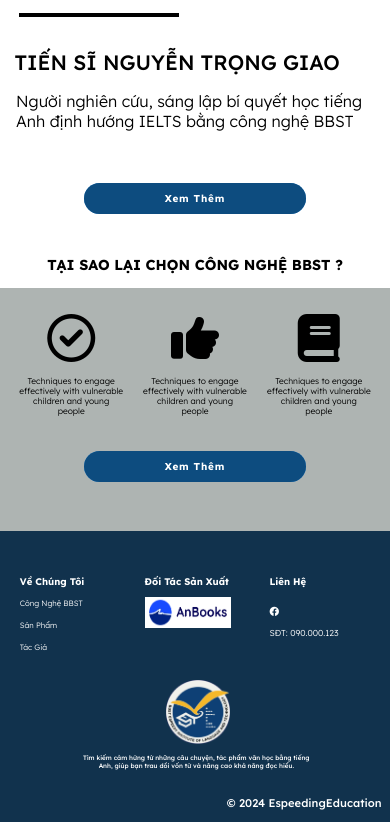
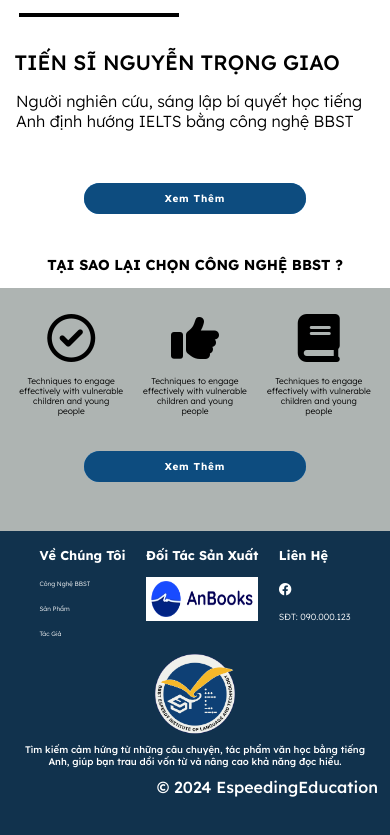
Before and after one commit to zZevetS/Project_EngBBST, a plain HTML site: page page/main.html in a window 390 px wide. Shown: the part 1613-2448 px from the top of the page. Drawn offline with Linux system fonts and the light colour scheme.

Commit message:
updateFooter

```diff
--- a/css/responsive/rpheaderfooter.css
+++ b/css/responsive/rpheaderfooter.css
@@ -109,72 +109,77 @@
         justify-content: space-around;
     }
     /* Footer */
-    .footer_listitem_logo{
-        width: 10em;
-        height: 3.5em;
-    }
-    .container_footer{
-        width: 100%;
-        height: 100%;
-    }
-    .footer{
-        display: flex;
-        flex-direction: column-reverse;
-        align-items: center;
-        justify-content: space-around;
-    }
-    .footer_left{
-        width: 68%;
-        margin: 0em 3.125em 0em 1.8em ;
-    }
-    .footer_para{
-        width: 109%;
-        font-size: 0.4em;
-        text-align: center
-    }
-    .footer_right{
-        width: 96%;
-        margin: 2em 1em 1em 1em;
-        list-style: none;
-        display: flex;
-        flex-direction: row;
-        justify-content: center;
-    }
-    .footer_list{
-        width: 15em;
-        text-align: start;
-        font-size: 0.6em;
-    }
-    .footer_listitem{
-        text-align: start;
-    }
-    .footer_spit{
-        display: none;
-        width: 0em;
-        height: 0em;
-        margin: 0;
-    }
-    .logo_main_footer{
-        align-items: center;
-        width: 4em;
-        height: 4em;
-    }
-    .copyright_text {
-        padding-top: 1.7em;
-        font-size: 0.7em;
-        color: white;
-        text-align: end;
-        padding-right: 0.75em;
-    }
-    .lg_footer{
-        margin-left: 43%;
-    }
     .nav_mobile_footer{
         position:absolute;
         top: 92%;
         margin-left: 3.7em;
         text-align: center;
         font-size: 1em;
+    }
+    .container_footer{
+        width: 100%;
+        height: 19em;
+    }
+    .footer{
+        display: flex;
+        flex-direction: column-reverse;
+        justify-content: space-around;
+    }
+    .footer_left{
+        width: 100%;
+        margin: 0px;
+    }
+    .footer_para{
+        width: 100%;
+        font-size: 0.6em;
+        text-align: center;
+    }
+    .footer_right{
+        width: 85%;
+        margin: 1em;
+        list-style: none;
+        display: flex;
+        justify-content: space-around;
+    }
+    .footer_list{
+        font-size: 0.8em;
+        padding: 0em;
+    }
+    .footer_listitem{
+        font-size: 0.7em;
+        margin-top: 14px;
+    }
+    .footer_spit{
+        width: 0em;
+        height: 0em;
+        margin: 0 0px;
+        background-color: white;
+    }
+    .res_width {
+        width: 100%;
+        height: max-content;
+        display: flex;
+        justify-content: center;
+        align-items: center;
+    }
+
+    .logo_main_footer {
+        width: 5em;
+        height: 5em;
+        margin-left: 0%;
+    }
+    s
+    .copyright_text {
+        color: white;
+        text-align: end;
+        padding-top: 10px;
+        padding-right: 10px;
+        padding-bottom: 10px;
+        font-size: 10px;
+    }
+    .footer_listitem_logo{
+        width: 12.5em;
+        height: 5em;
     }
 
 }
--- a/page/main.html
+++ b/page/main.html
@@ -146,7 +146,7 @@
     <footer class="container_footer deep_blue">
         <div class="footer">
             <div class="footer_left">
-                <div>
+                <div class="res_width">
                     <img class="logo_main_footer lg_footer" src="/images/logomain.png" alt="">
                 </div>
                 <div>
```
